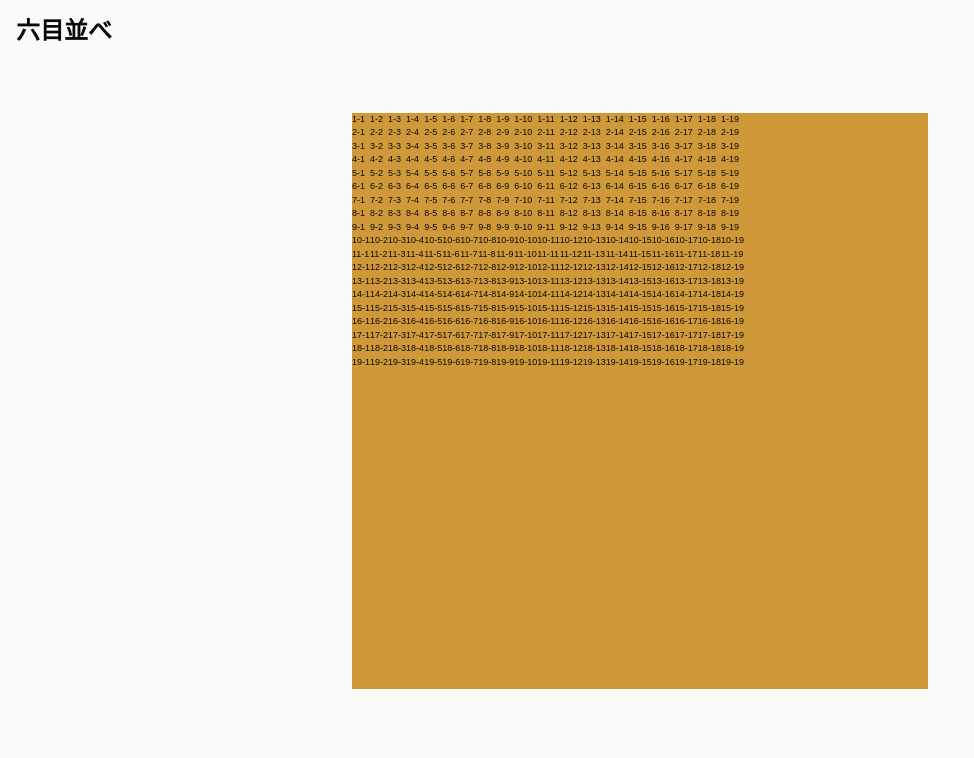
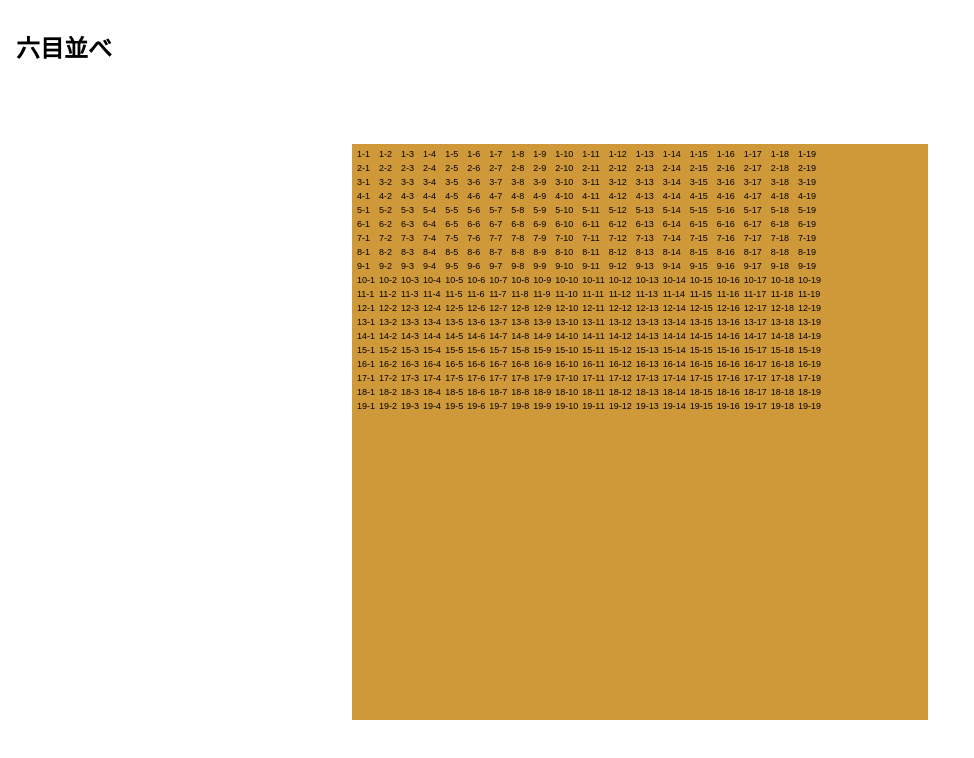
Before and after one commit to TakuyaXyze/6moku-narabe, a Next.js app: page / in a window 1280 px wide. Shown: the top 758 px of the page, without its empty margins (0-974 px from the left). Built offline with nearby package versions, Linux system fonts and the light colour scheme.

Commit message:
💄 CSSの整理

```diff
--- a/app/layout.tsx
+++ b/app/layout.tsx
@@ -1,4 +1,4 @@
-import "../styles/globals.css";
+import "../styles/layout.css";
 
 export default function RootLayout({
   children,
--- a/app/page.tsx
+++ b/app/page.tsx
@@ -1,5 +1,6 @@
 import { Title } from "../components/Title"
 import { PlayGround } from "../components/PlayGround";
+import "../styles/page.css"
 
 export default function Home() {
   return (
--- a/styles/globals.css
+++ b/styles/globals.css
@@ -33,19 +33,3 @@ VSCodeのsetting.jsonの末尾に以下を追記で解決
 そもそもTailwind CSSはノータッチになるかも...
 
 */
-
-html,
-body {
-  background: var(--background);
-  color: var(--foreground);
-  font-family: Arial, Helvetica, sans-serif;
-  padding: 0;
-  margin: 0;
-  width: 100%;
-  height: 100%;
-}
-
-.page {
-  margin-top: 0;
-  height: 100%;
-}
--- /dev/null
+++ b/styles/layout.css
@@ -0,0 +1,10 @@
+html,
+body {
+    background: var(--background);
+    color: var(--foreground);
+    font-family: Arial, Helvetica, sans-serif;
+    padding: 0;
+    margin: 0;
+    width: 100%;
+    height: 100%;
+}
--- /dev/null
+++ b/styles/page.css
@@ -0,0 +1,5 @@
+.page {
+    margin: 0;
+    height: 100%;
+    width: 100%;
+}
```
